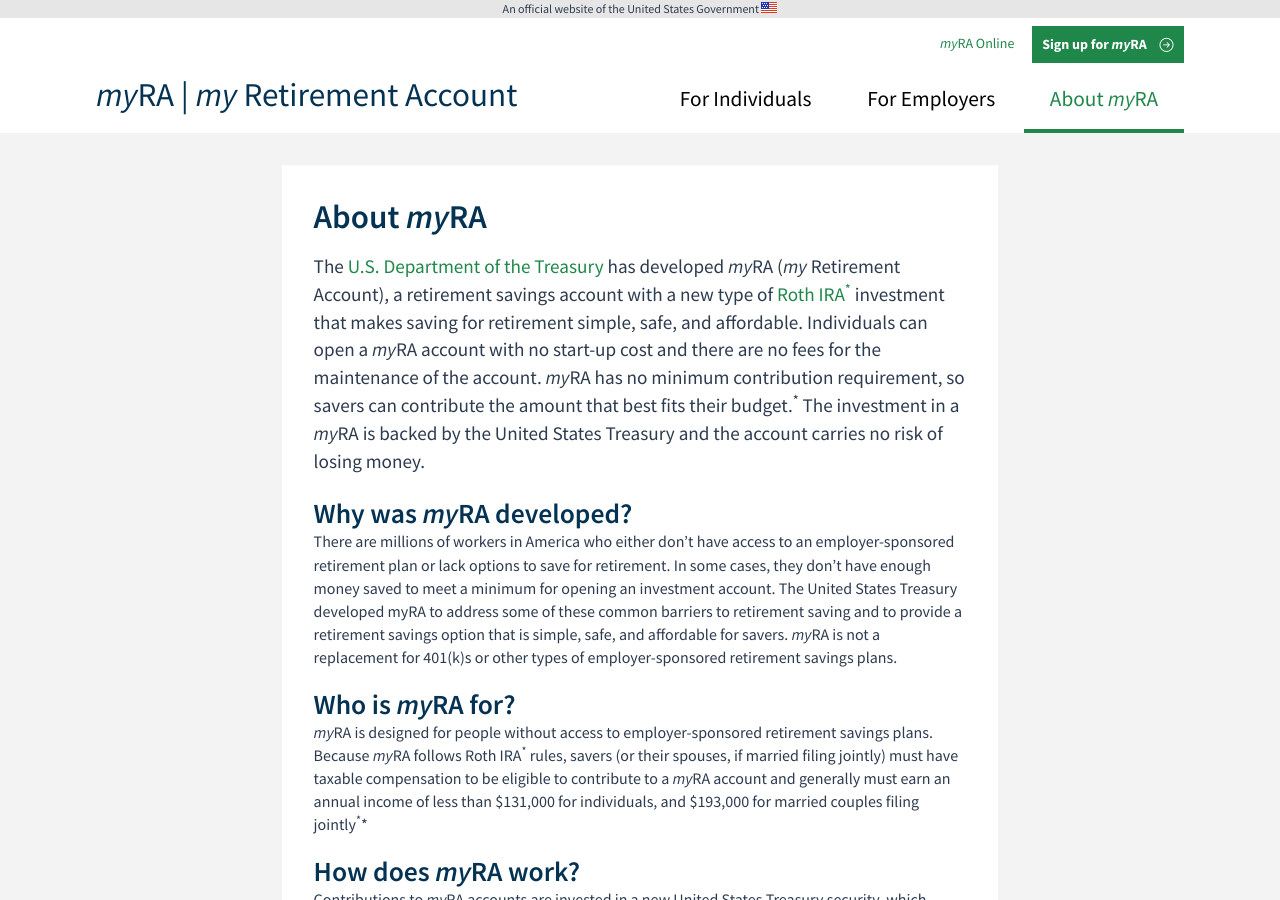
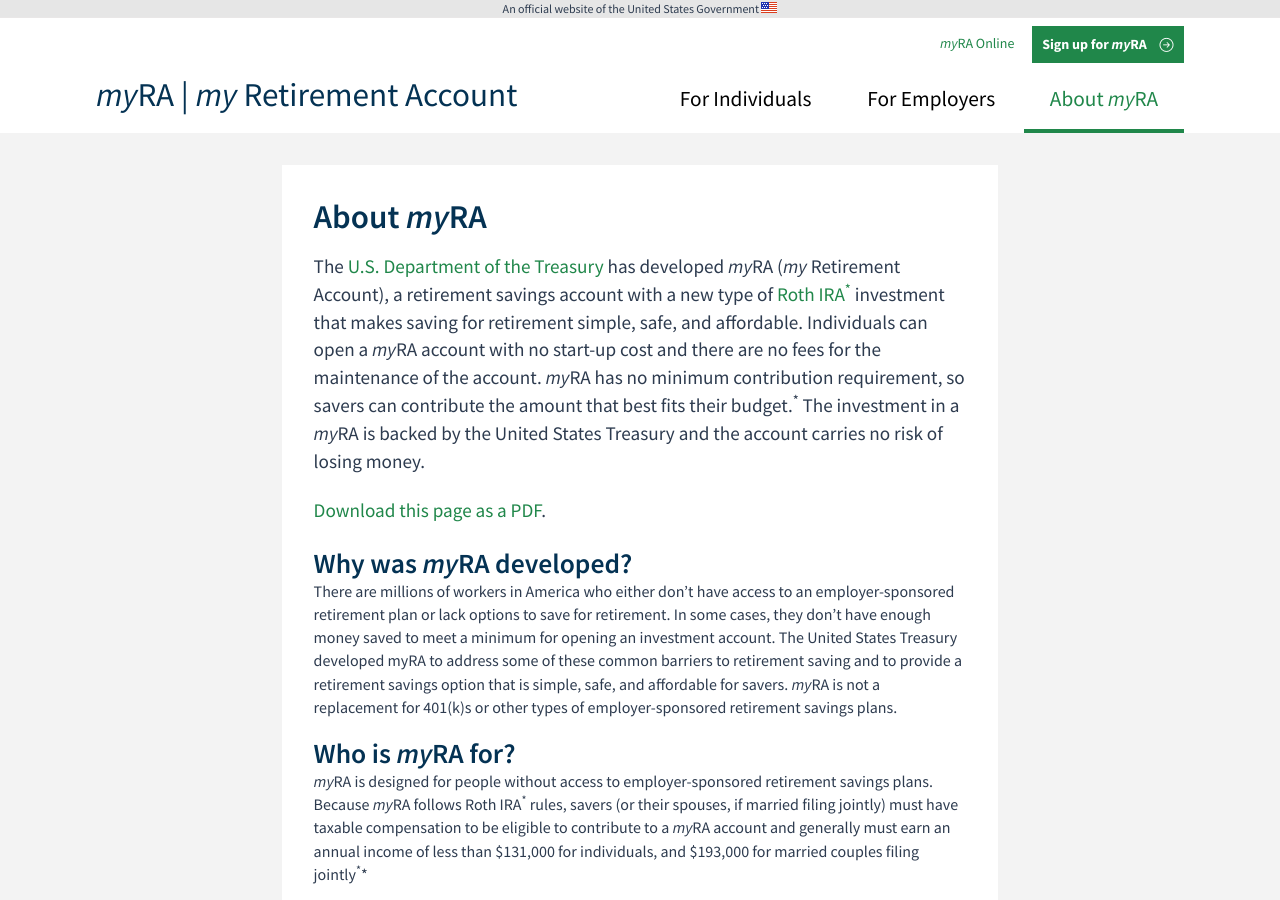
Before and after one commit to 18F/myra, a Jekyll site: the page built from about/index.html, in a window 1280 px wide and 900 px high. Built offline with Jekyll 4.4.1, drawn with Linux system fonts in a browser that asks for light colours.

```diff
--- a/about/index.html
+++ b/about/index.html
@@ -7,8 +7,10 @@
 <h1>About <span class="myra">myRA</span></h1>
 <p class="lead-text">The <a href="https://www.treasury.gov" target="blank">U.S. Department of the Treasury</a> has developed <span class="myra">myRA</span> (<i>my</i> Retirement Account), a retirement savings account with a new type of <a href="{{ site.baseurl }}/roth-ira/">Roth IRA<sup>*</sup></a> investment that makes saving for retirement simple, safe, and affordable. Individuals can open a <span class="myra">myRA</span> account with no start-up cost and there are no fees for the maintenance of the account. <span class="myra">myRA</span> has no minimum contribution requirement, so savers can contribute the amount that best fits their budget.<sup>*</sup> The investment in a  <span class="myra">myRA</span> is backed by the United States Treasury and the account carries no risk of losing money.</p>
 
+<p class="lead-text"><a href="{{ site.baseurl }}/resources/myRA_About.pdf" title="Download PDF" target="_blank">Download this page as a PDF</a>.</p>
+
 <h2>Why was <span class="myra">myRA</span> developed?</h2>
-<p>There are millions of workers in America who either don’t have access to an employer-sponsored retirement plan or lack options to save for retirement. In some cases, they don’t have enough money saved to meet a minimum for opening an investment account. The United States Treasury developed myRA to address some of these common barriers to retirement saving and to provide a retirement savings option that is simple, safe, and affordable for savers. <span class="myra">myRA</span> is not a replacement for 401(k)s or other types of employer-sponsored retirement savings plans.
+<p>There are millions of workers in America who either don’t have access to an employer-sponsored retirement plan or lack options to save for retirement. In some cases, they don’t have enough money saved to meet a minimum for opening an investment account. The United States Treasury developed myRA to address some of these common barriers to retirement saving and to provide a retirement savings option that is simple, safe, and affordable for savers. <span class="myra">myRA</span> is not a replacement for 401(k)s or other types of employer-sponsored retirement savings plans.</p>
 
 <h2>Who is <span class="myra">myRA</span> for?</h2>
 <p><span class="myra">myRA</span> is designed for people without access to employer-sponsored retirement savings plans. Because <span class="myra">myRA</span> follows Roth IRA<sup>*</sup> rules, savers (or their spouses, if married filing jointly) must have taxable compensation to be eligible to contribute to a <span class="myra">myRA</span> account and generally must earn an annual income of less than $131,000 for individuals, and $193,000 for married couples filing jointly<sup>*</sup>*</p>
```
